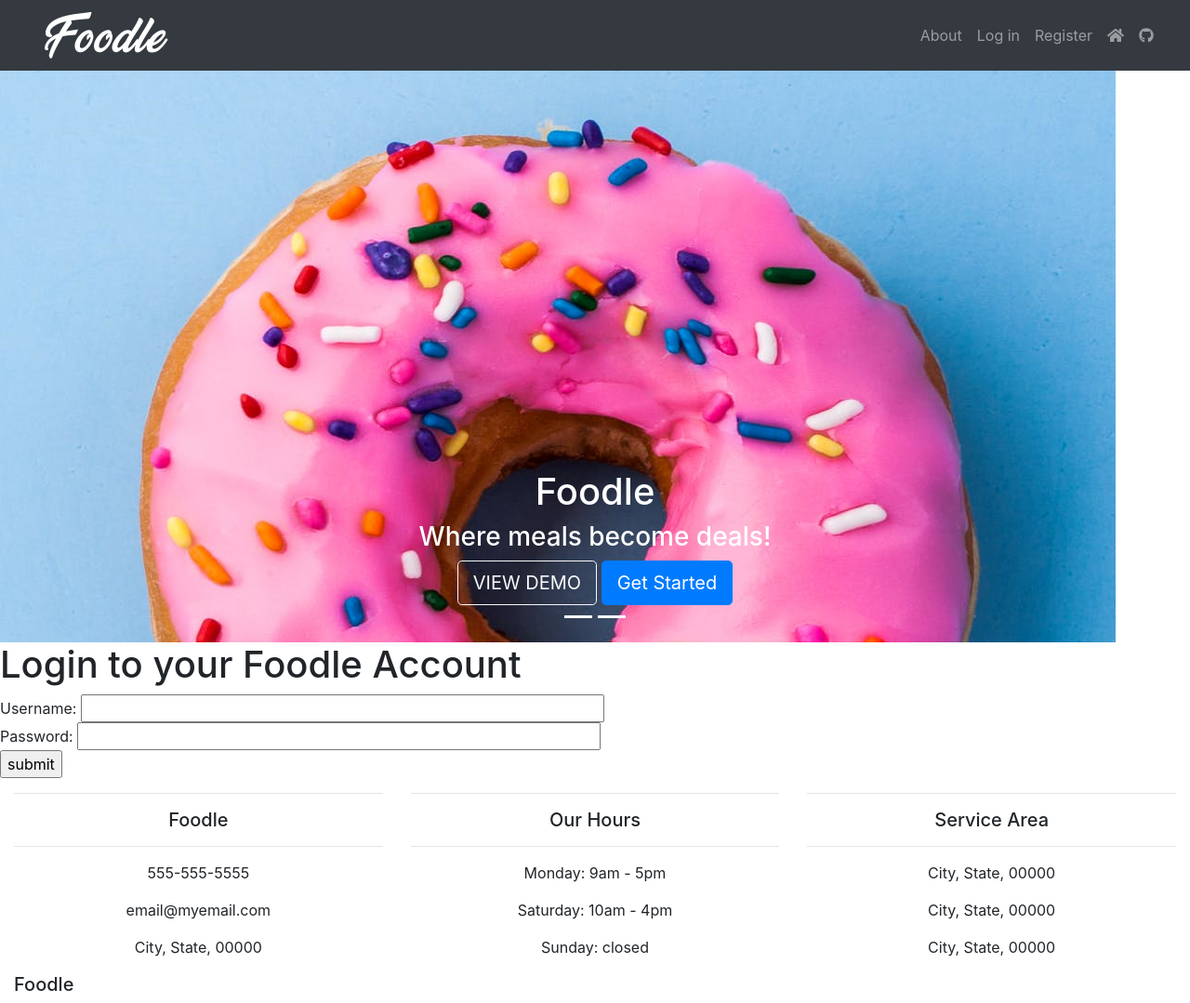
After one commit to glasgowm148/Foodle, a Django app: a page that uses foodle/templates/base.html in a window 1280 px wide. The commit adds this page. Shown: the whole page at 93% size. Run offline with Django 3.2, Linux system fonts and the light colour scheme; some libraries are stand-ins or nearby versions.

Commit message:
Add basic login and register - not final

```diff
--- a/foodle/front-end/src/app/app.module.ts
+++ b/foodle/front-end/src/app/app.module.ts
@@ -12,11 +12,12 @@ import { UserService } from './user.service';
 import {NgbModule} from '@ng-bootstrap/ng-bootstrap';
 
 import { NgbdCarouselBasic } from './carousel-basic';
+import { LoginComponent } from './login/login.component';
 
 
 @NgModule({
   declarations: [
-    AppComponent, NgbdCarouselBasic
+    AppComponent, NgbdCarouselBasic, LoginComponent
   ],
   imports: [
     BrowserModule, FormsModule, HttpClientModule, HttpModule, NgbModule, ReactiveFormsModule
--- /dev/null
+++ b/foodle/front-end/src/app/login/login.component.html
@@ -0,0 +1,3 @@
+<p>
+  login works!
+</p>
--- a/foodle/templates/base.html
+++ b/foodle/templates/base.html
@@ -37,6 +37,11 @@
 				<ul class="navbar-nav ml-auto">
 					<li class="nav-item">
 							<a class="nav-link" href="#">About</a>
+					</li>
+					<li class="nav-item">
+							<a class="nav-link" href="{% url 'login' %}">Log in</a>
+					<li class="nav-item">
+							<a class="nav-link" href="{% url 'register' %}">Register</a>
 					</li>
 					<li class="nav-item">
 						<a class="nav-link" href="#"><i class="fas fa-home"></i></a>
--- /dev/null
+++ b/foodle/templates/login.html
@@ -0,0 +1,19 @@
+{% extends 'base.html' %}
+{% load staticfiles %}
+
+{% block content %}
+	<h1 class="light">Login to your Foodle Account</h1>
+<form id="login_form" method="post" action="{% url 'login' %}">
+    {% csrf_token %}
+    Username: <input type="text" name="username" value="" size="50" />
+    <br />
+    Password: <input type="password" name="password" value="" size="50" />
+    <br />
+    <input class="light" type="submit" value="submit" />
+</form>
+{% endblock %}
+
+
+{% block body_block %}
+
+{% endblock %}
--- a/foodle/urls.py
+++ b/foodle/urls.py
@@ -12,5 +12,12 @@ urlpatterns = [
     path(r'', views.index, name='index'),
     path(r'^about/', views.about, name='about'),
 
+    # Login and Register
+    path(r'^register/$',
+        views.register,
+        name='register'),
+    path(r'^login/$', views.user_login, name='login'),
+    path(r'^logout/$', views.user_logout, name='logout'),
+
 
 ]
--- a/foodle/views.py
+++ b/foodle/views.py
@@ -5,6 +5,9 @@ from .models import BlogPost
 from . import serializers
 from .permissions import ReadOnly
 from django.views.generic import TemplateView
+from django.contrib.auth.decorators import login_required
+from django.contrib.auth import authenticate, login, logout
+from django.http import HttpResponse, HttpResponseRedirect
 
 
 
@@ -19,6 +22,47 @@ def about(request, path='./about'):
     The home page. This renders the container for the single-page app.
     """
     return render(request, 'about.html')
+
+# Handle Login and register
+@login_required
+def user_logout(request):
+    logout(request)
+    return HttpResponseRedirect(reverse('index'))
+
+def some_view(request):
+    if not request.user.is_authenticated():
+        return HttpResponse("You are logged in.")
+    else:
+        return HttpResponse("You are not logged in.")
+
+def user_login(request):
+
+    if request.method == 'POST':
+        username = request.POST.get('username')
+        password = request.POST.get('password')
+
+        user = authenticate(username=username, password=password)
+
+        if user:
+
+            if user.is_active:
+                login(request, user)
+                return HttpResponseRedirect(reverse('index'))
+
+            else:
+                return HttpResponse("Your Rango account is disabled.")
+
+        else:
+
+            print("Invalid login details: {0}, {1}".format(username, password))
+            return HttpResponse("Invalid login details supplied.")
+
+    else:
+        return render(request, 'login.html', {})
+
+def register(request):
+
+    return render(request,'register.html')
 
 # class AboutPageView(TemplateView):
 #
```
Also changed, not shown: foodle/front-end/src/app/login/login.component.spec.ts (added, +25 -0 lines), foodle/front-end/src/app/login/login.component.ts (added, +15 -0 lines), foodle/templates/register.html (added, +24 -0 lines), foodle/front-end/src/app/login/login.component.css (added), 1 other file.
